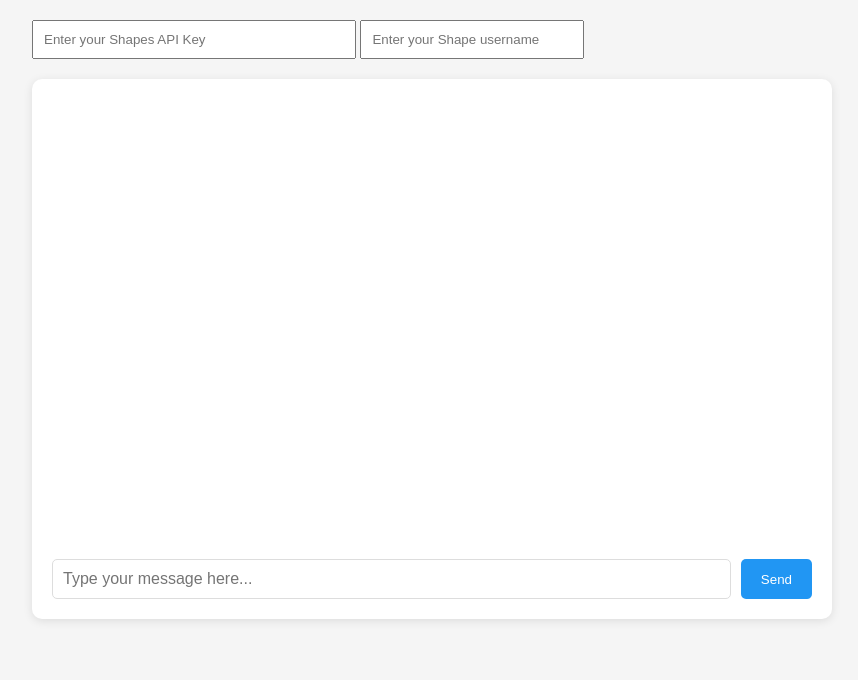
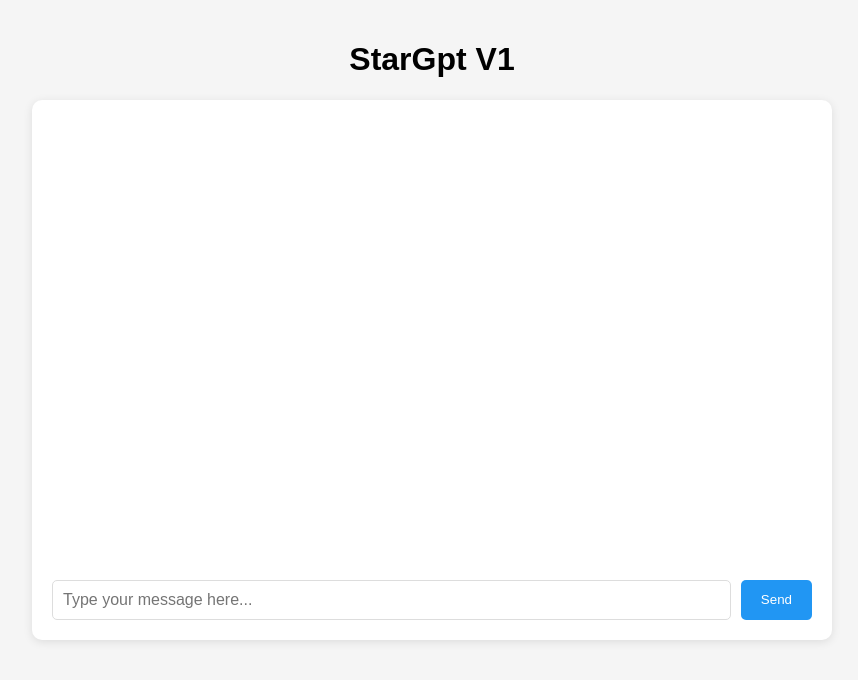
Before and after one commit to RipAngelhacks/Shapegpt, a plain HTML site: page index.html in a window 1280 px wide. Shown: the whole page, without its empty margins (208-1066 px from the left). Drawn offline with Linux system fonts and the light colour scheme.

Commit message:
Update index.html

```diff
--- a/index.html
+++ b/index.html
@@ -3,7 +3,7 @@
 <head>
     <meta charset="UTF-8">
     <meta name="viewport" content="width=device-width, initial-scale=1.0">
-    <title>Shape AI Chat Interface</title>
+    <title>StarGpt V1 Chat Interface</title>
     <style>
         body {
             font-family: Arial, sans-serif;
@@ -72,15 +72,15 @@
             background-color: #1976D2;
         }
 
-        #api-key-container {
+        .header {
+            text-align: center;
             margin-bottom: 20px;
         }
     </style>
 </head>
 <body>
-    <div id="api-key-container">
-        <input type="password" id="api-key" placeholder="Enter your Shapes API Key" style="width: 300px; padding: 10px;">
-        <input type="text" id="shape-username" placeholder="Enter your Shape username" style="width: 200px; padding: 10px;">
+    <div class="header">
+        <h1>StarGpt V1</h1>
     </div>
 
     <div id="chat-container">
```
